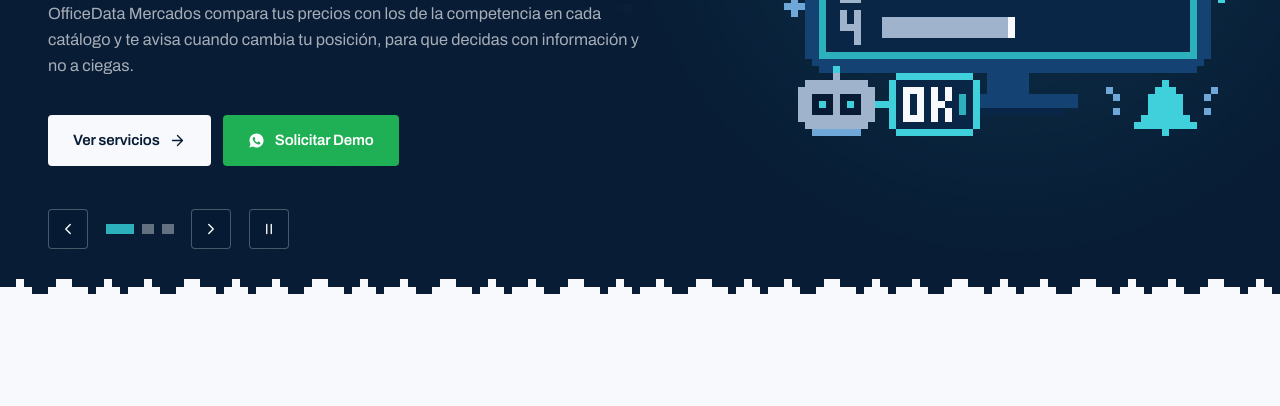
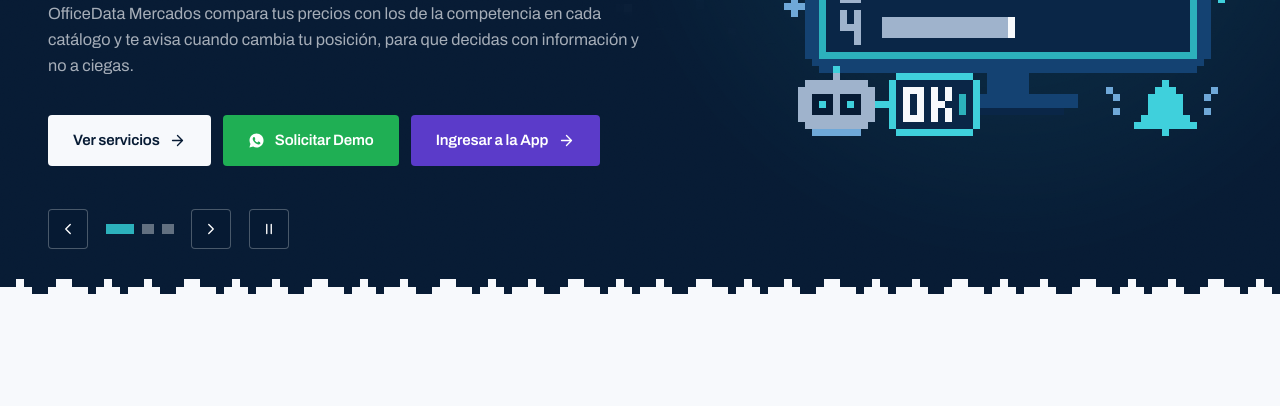
Before and after one commit to delossmario-create/webop2, a plain HTML site: page officedata/index.html in a window 1280 px wide. Shown: the part 356-762 px from the top of the page. Drawn offline with Linux system fonts and the light colour scheme.

Commit message:
OfficeData: boton Ingresar a la App (violeta) en el primer slide del hero
Co-Authored-By: Claude Sonnet 5.5 <noreply@anthropic.com>

```diff
--- a/officedata/index.html
+++ b/officedata/index.html
@@ -123,6 +123,10 @@
               <a class="btn btn--wa" href="#" data-wa data-wa-text="Hola, quisiera solicitar una demo de OfficeData Mercados.">
                 <svg viewBox="0 0 24 24" aria-hidden="true" class="ico-wa"><path d="M12.04 2C6.58 2 2.13 6.45 2.13 11.91c0 1.75.46 3.45 1.32 4.96L2 22l5.25-1.38a9.9 9.9 0 0 0 4.79 1.22h.01c5.46 0 9.91-4.45 9.91-9.91C21.96 6.45 17.5 2 12.04 2Zm5.8 14.16c-.24.68-1.42 1.31-1.96 1.36-.5.05-.99.23-3.35-.7-2.82-1.11-4.6-3.98-4.74-4.17-.14-.19-1.13-1.5-1.13-2.87 0-1.36.71-2.03.97-2.31.24-.27.53-.34.71-.34l.51.01c.16 0 .38-.06.6.46.23.55.77 1.9.84 2.04.07.14.11.3.02.48-.09.19-.14.3-.27.46l-.4.47c-.13.14-.27.29-.12.56.15.27.66 1.09 1.42 1.77.97.87 1.79 1.14 2.05 1.27.26.14.41.11.56-.07.15-.18.65-.76.82-1.02.17-.27.34-.22.57-.14.23.09 1.48.7 1.73.83.25.13.42.19.48.3.06.1.06.63-.18 1.31Z"/></svg>
                 Solicitar Demo
+              </a>
+              <a class="btn btn--app" href="https://app.officedata.com.ar/auth/login" target="_blank" rel="noopener">
+                Ingresar a la App
+                <svg viewBox="0 0 24 24" class="ico-arrow" aria-hidden="true"><path d="M5 12h13M12 5l7 7-7 7"/></svg>
               </a>
             </div>
           </div>
--- a/officedata/officedata.css
+++ b/officedata/officedata.css
@@ -118,6 +118,10 @@
 .mc-dot:hover{ background:rgba(247,249,252,.75); }
 .mc-dot[aria-current="true"]{ width:28px; background:var(--c-tec); }
 
+/* Botón "Ingresar a la App": violeta propio de OfficeData */
+.btn--app{ background:#5B3BC9; color:#fff; }
+.btn--app:hover{ background:#6B4BDB; }
+
 /* Cursor de terminal parpadeando al final del título */
 .od-caret{
   display:inline-block; width:.4em; height:.8em; margin-left:.12em;
```
